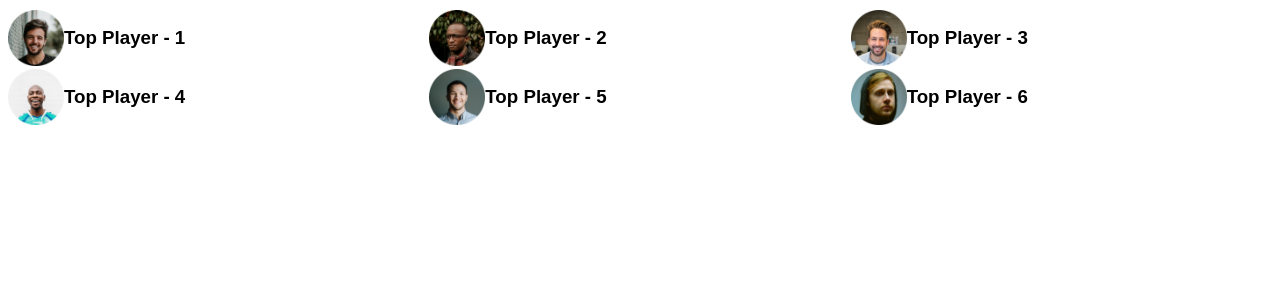
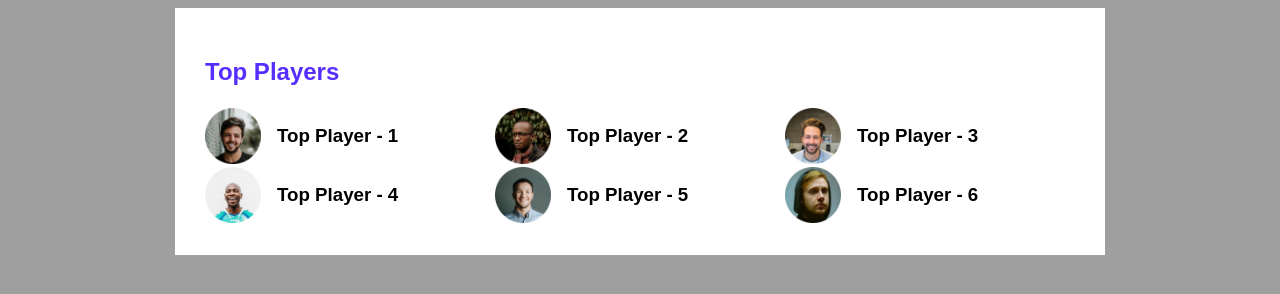
Before and after one commit to devriazul/leader-board-css, a plain HTML site: page index.html in a window 1280 px wide. Drawn offline with Linux system fonts and the light colour scheme.

Commit message:
Leader Board

```diff
--- a/index.html
+++ b/index.html
@@ -23,32 +23,33 @@
 
     <!-- Main Section Start -->
     <main>
-        <section>
+        <section class="container">
             <div class="top-players">
+                <h2 class="section-title">Top Players</h2>
                 <div class="players">
                     <div class="player">
                         <img src="images/players/player-1.png" alt="">
-                        <h3>Top Player - 1</h3>
+                        <h3 class="player-name">Top Player - 1</h3>
                     </div>
                     <div class="player">
                         <img src="images/players/player-2.png" alt="">
-                        <h3>Top Player - 2</h3>
+                        <h3 class="player-name">Top Player - 2</h3>
                     </div>
                     <div class="player">
                         <img src="images/players/player-3.png" alt="">
-                        <h3>Top Player - 3</h3>
+                        <h3 class="player-name">Top Player - 3</h3>
                     </div>
                     <div class="player">
                         <img src="images/players/player-4.png" alt="">
-                        <h3>Top Player - 4</h3>
+                        <h3 class="player-name">Top Player - 4</h3>
                     </div>
                     <div class="player">
                         <img src="images/players/player-5.png" alt="">
-                        <h3>Top Player - 5</h3>
+                        <h3 class="player-name">Top Player - 5</h3>
                     </div>
                     <div class="player">
                         <img src="images/players/player-6.png" alt="">
-                        <h3>Top Player - 6</h3>
+                        <h3 class="player-name">Top Player - 6</h3>
                     </div>
                 </div>
             </div>
--- a/style.css
+++ b/style.css
@@ -5,9 +5,23 @@
 <link href="https://fonts.googleapis.com/css2?family=Poppins:wght@500&display=swap" rel="stylesheet">);
 
 /* common style */
+main{
+    display: flex;
+    justify-content: center;
+}
+.section-title{
+    color: #562EFF;
+    font-size: 24px;
+}
+.container{
+    background-color: white;
+    width: 870px;
+    padding: 30px;
+}
 
 body{
     font-family: 'Poppins', sans-serif;
+    background-color: #9F9F9F;
 }
 
 /* Top Player Style */
@@ -23,4 +37,6 @@ body{
 .player img{
     width: 56px;
     height: 56px;
+}.player-name{
+    margin-left: 16px;
 }
```
